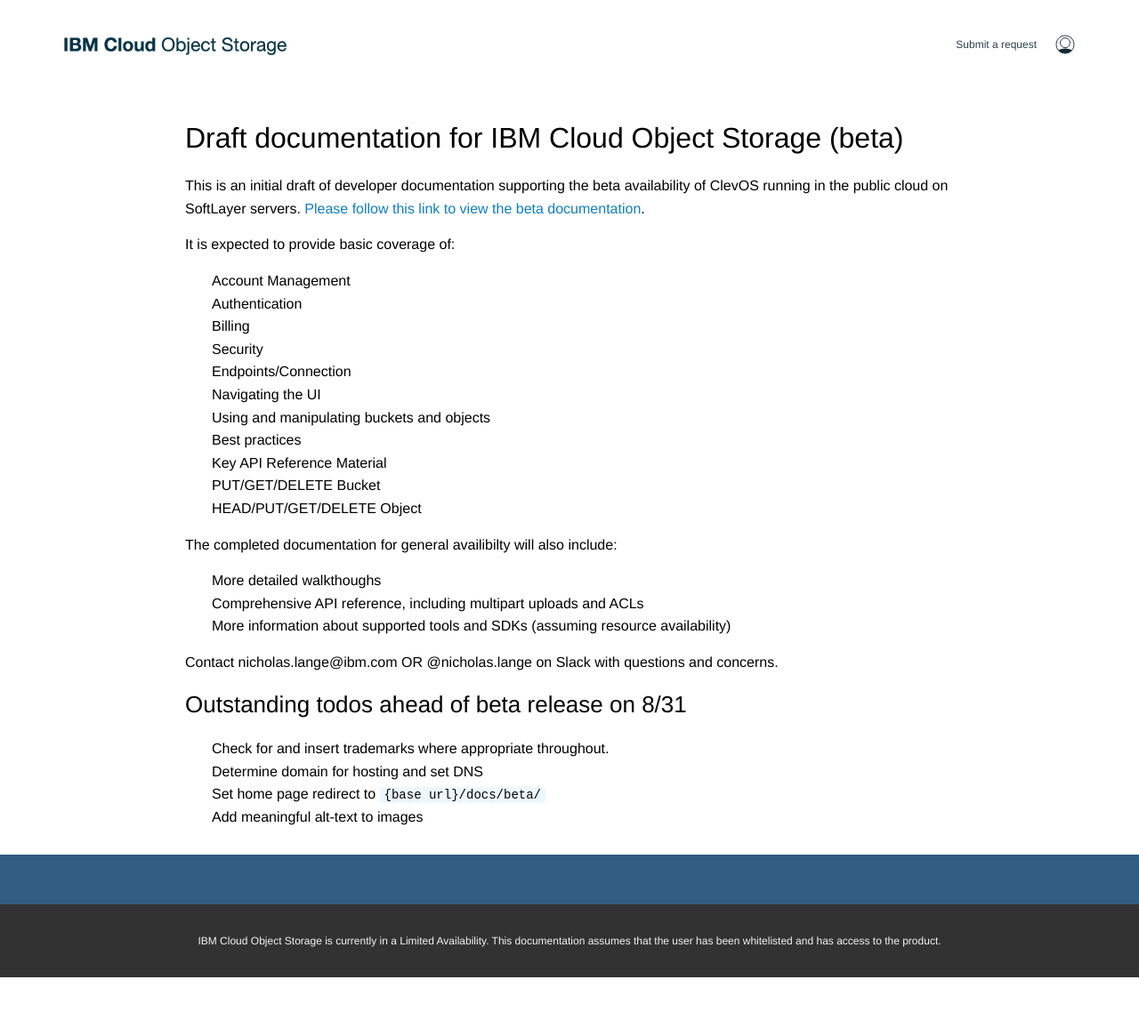
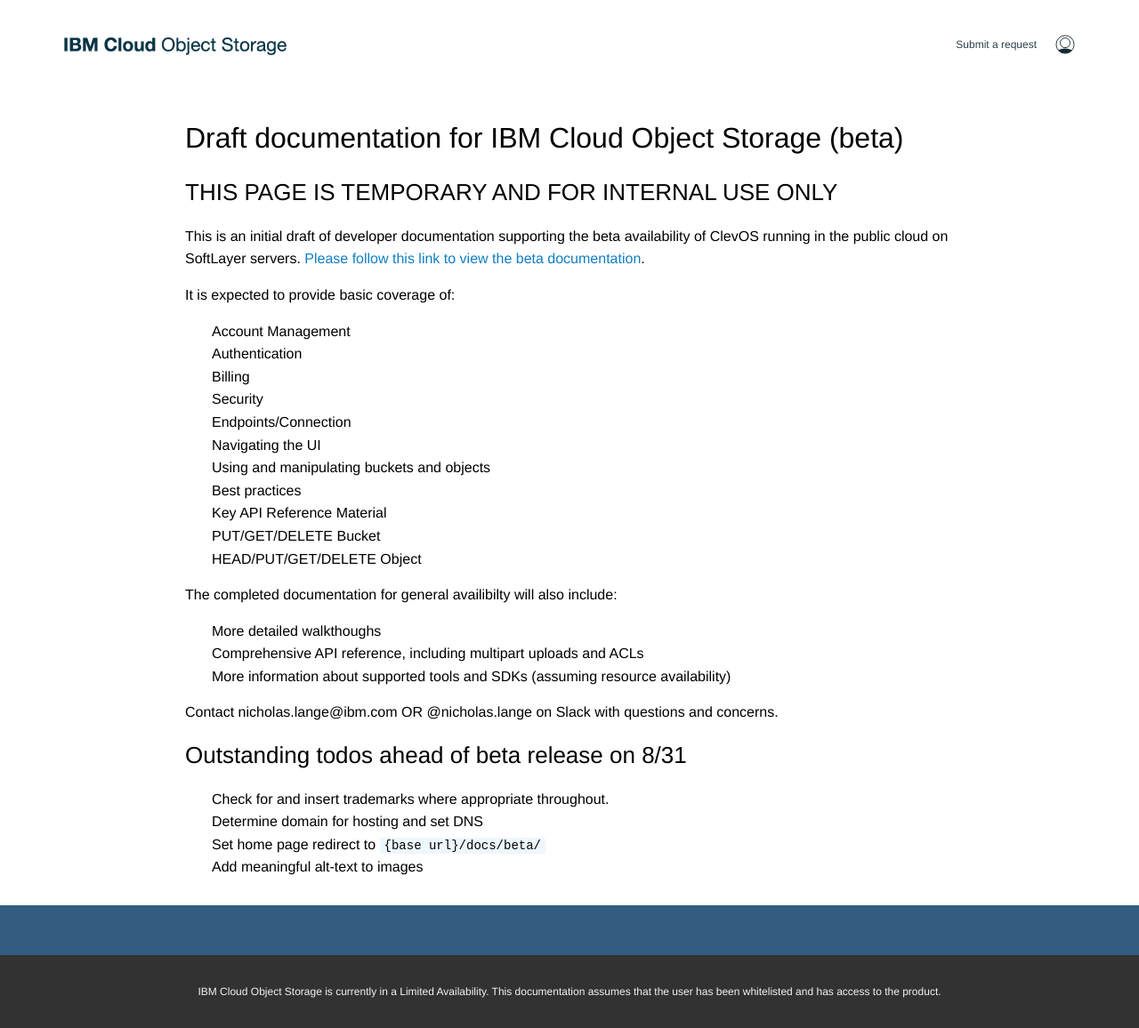
Before and after one commit to mpcarl-ibm/crs-docs, a Jekyll site: the page built from index.html, in a window 1280 px wide. Shown: the whole page at 89% size. Built offline with Jekyll 4.4.1, drawn with Linux system fonts in a browser that asks for light colours; before the commit the page ends 1099 px from its top, so only the background shows below that.

Commit message:
added disclaimer on homepage

```diff
--- a/index.html
+++ b/index.html
@@ -12,6 +12,8 @@
 <div class="home">
 
 <h2>Draft documentation for IBM Cloud Object Storage (beta) </h2>
+
+<H3>THIS PAGE IS TEMPORARY AND FOR INTERNAL USE ONLY</H3>
 
 <p>This is an initial draft of developer documentation supporting the beta availability of ClevOS running in the public cloud on SoftLayer servers. <a href="{{ site.baseurl }}/beta/index.html">Please follow this link to view the beta documentation</a>.</p>
 
```
